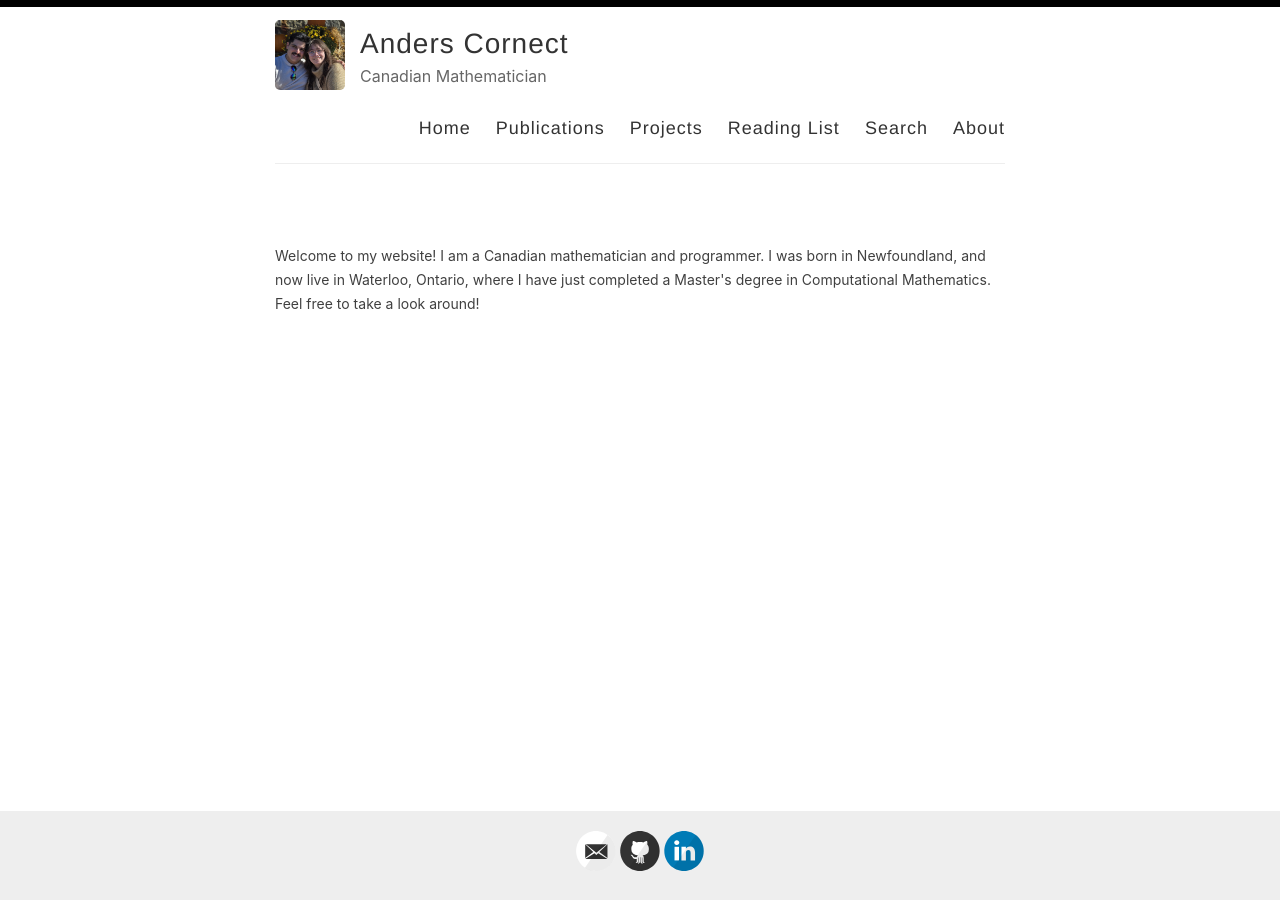
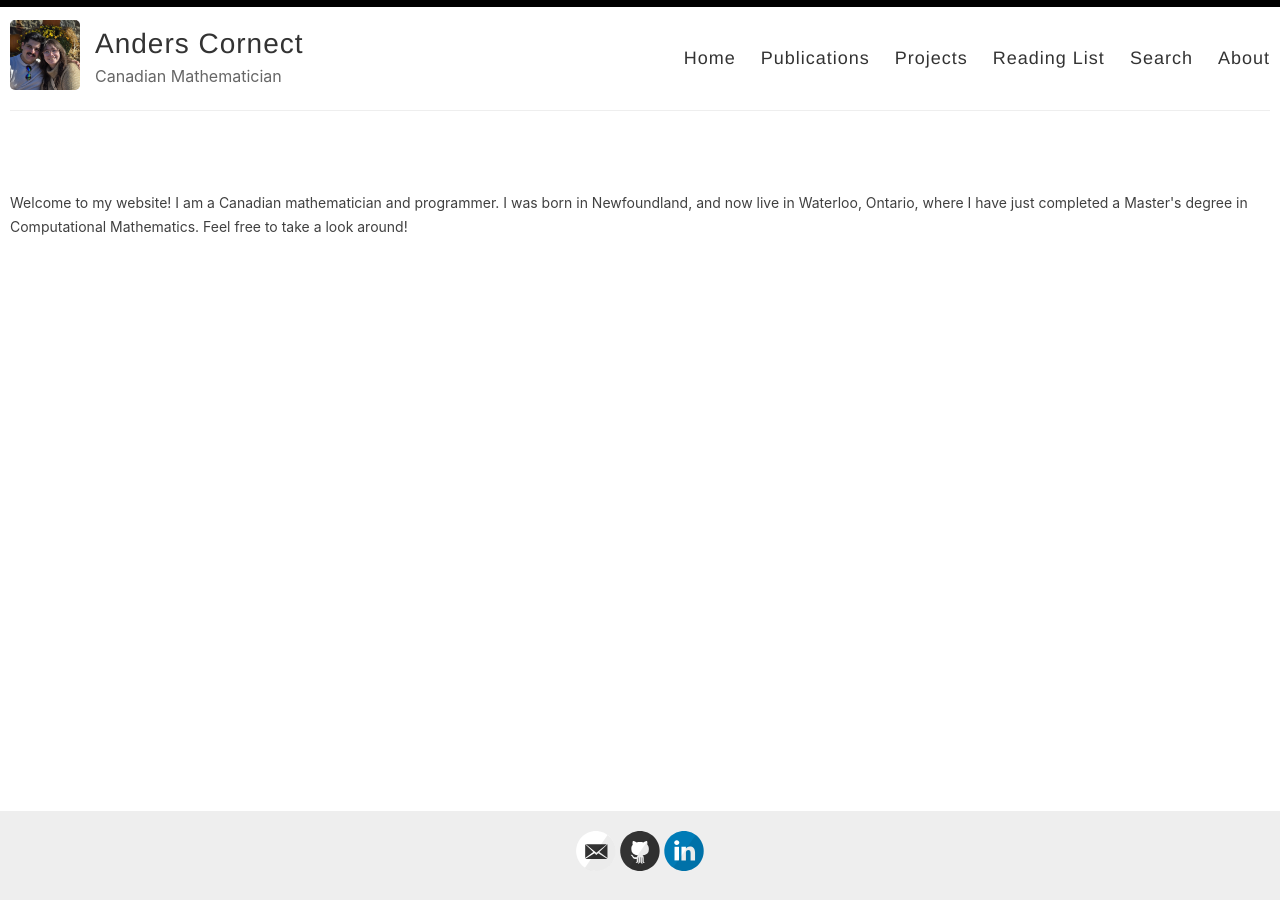
Before and after one commit to And-ers/And-ers.github.io, a Jekyll site: the page built from index.html, in a window 1280 px wide. Built offline with Jekyll 4.4.1, drawn with Linux system fonts in a browser that asks for light colours; the list of posts is cut into pages by our own code.

Commit message:
modified:   assets/style.scss

```diff
--- a/assets/style.scss
+++ b/assets/style.scss
@@ -31,7 +31,7 @@ body {
 
 .container {
   margin: 0 auto;
-  max-width: 750px;
+  max-width: 1750px;
   padding: 0 10px;
   width: 100%;
 }
```
